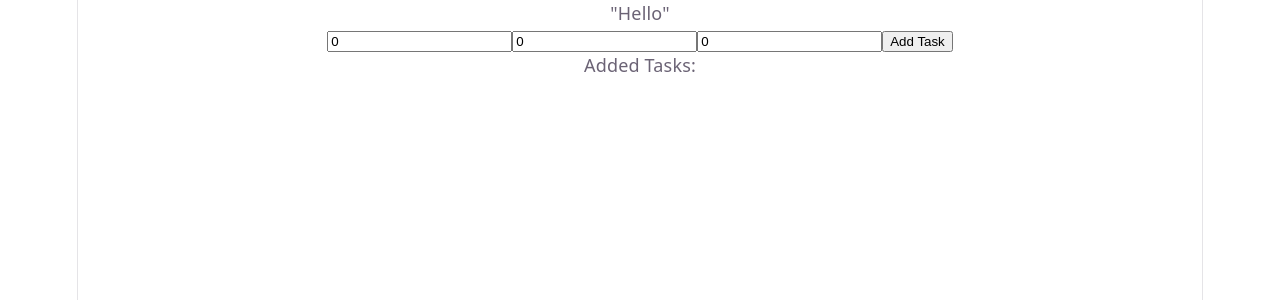
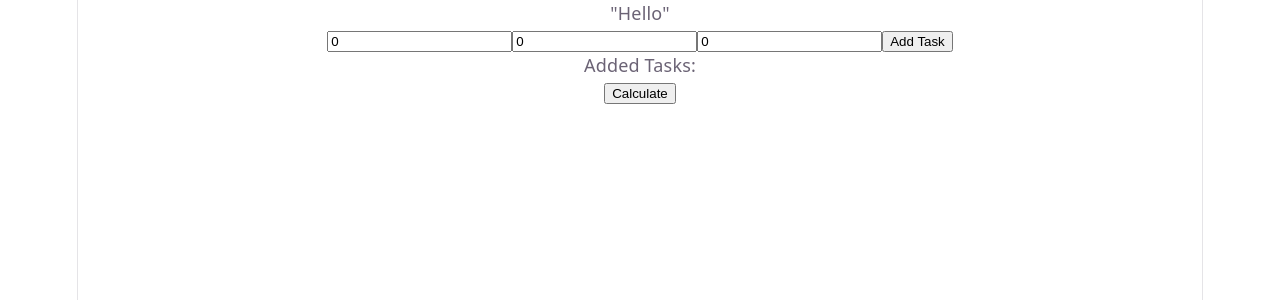
Before and after one commit to SaeedAlghamdiDev/OperatingSystemsProject, a React (Vite) app in the folder OperatingSystemsProject/: page / in a window 1280 px wide. Shown: the top 300 px of the page. Built offline with nearby package versions, Linux system fonts and the light colour scheme.

Commit message:
Update CPUSchedulingAlgorithmInput.jsx

```diff
--- a/OperatingSystemsProject/src/CPUSchedulingAlgorithmInput.jsx
+++ b/OperatingSystemsProject/src/CPUSchedulingAlgorithmInput.jsx
@@ -32,6 +32,9 @@ function CPUSchedulingAlgorithmInput(){
 
     }
 
+    const calculateRequest = () => {
+        alert("arrival time * burst time = " + listOfTasks.at(1).TaskBurstTime * listOfTasks.at(1).TaskArrivalTime)
+    }
 
     const removeTask = (index) =>{
 
@@ -103,7 +106,7 @@ function CPUSchedulingAlgorithmInput(){
 
 
     <div>
-        {/* <button onClick={CalculateRequest}>Calculate</button> */}
+        <button onClick={calculateRequest}>Calculate</button>
     </div>
 
 
```
